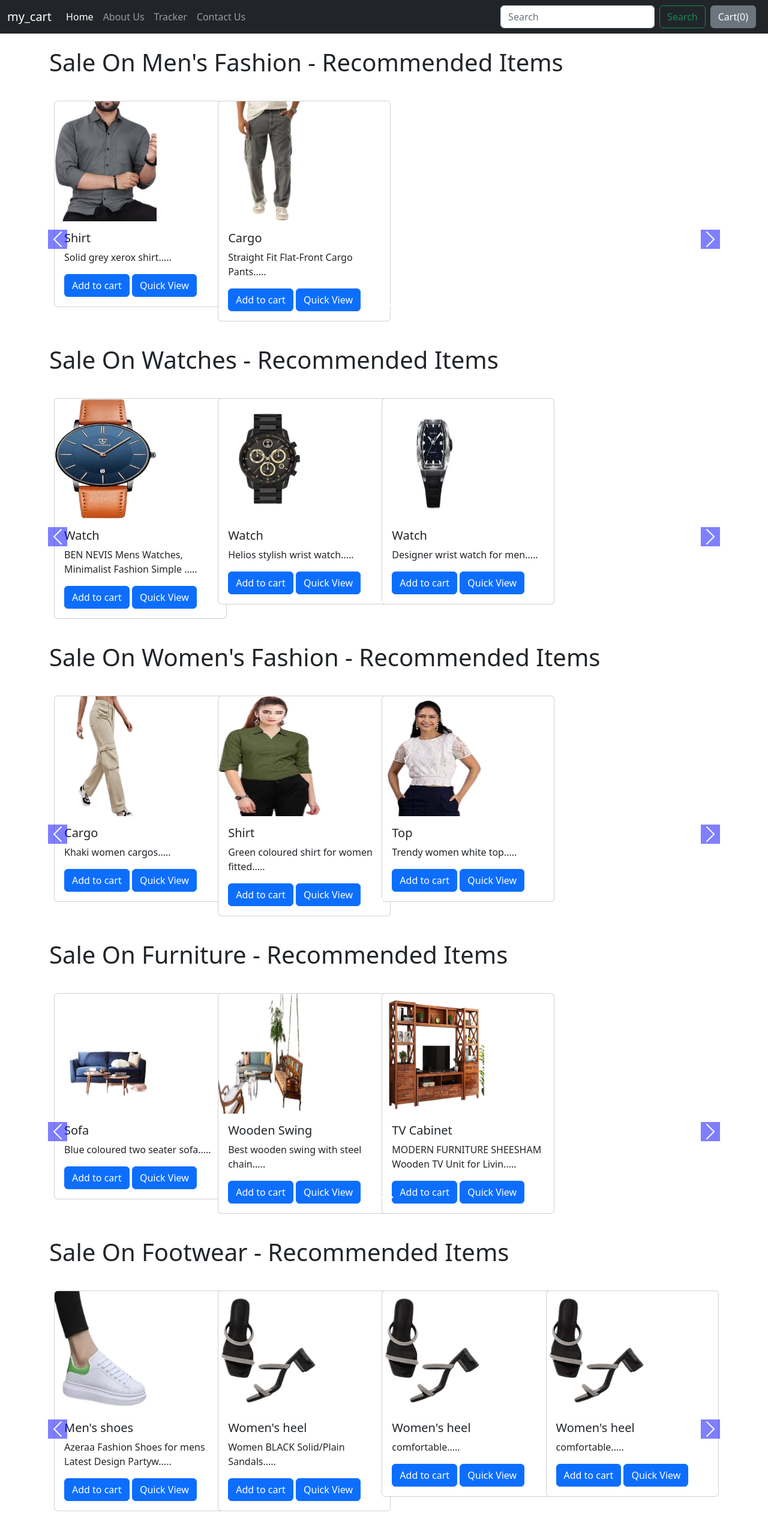
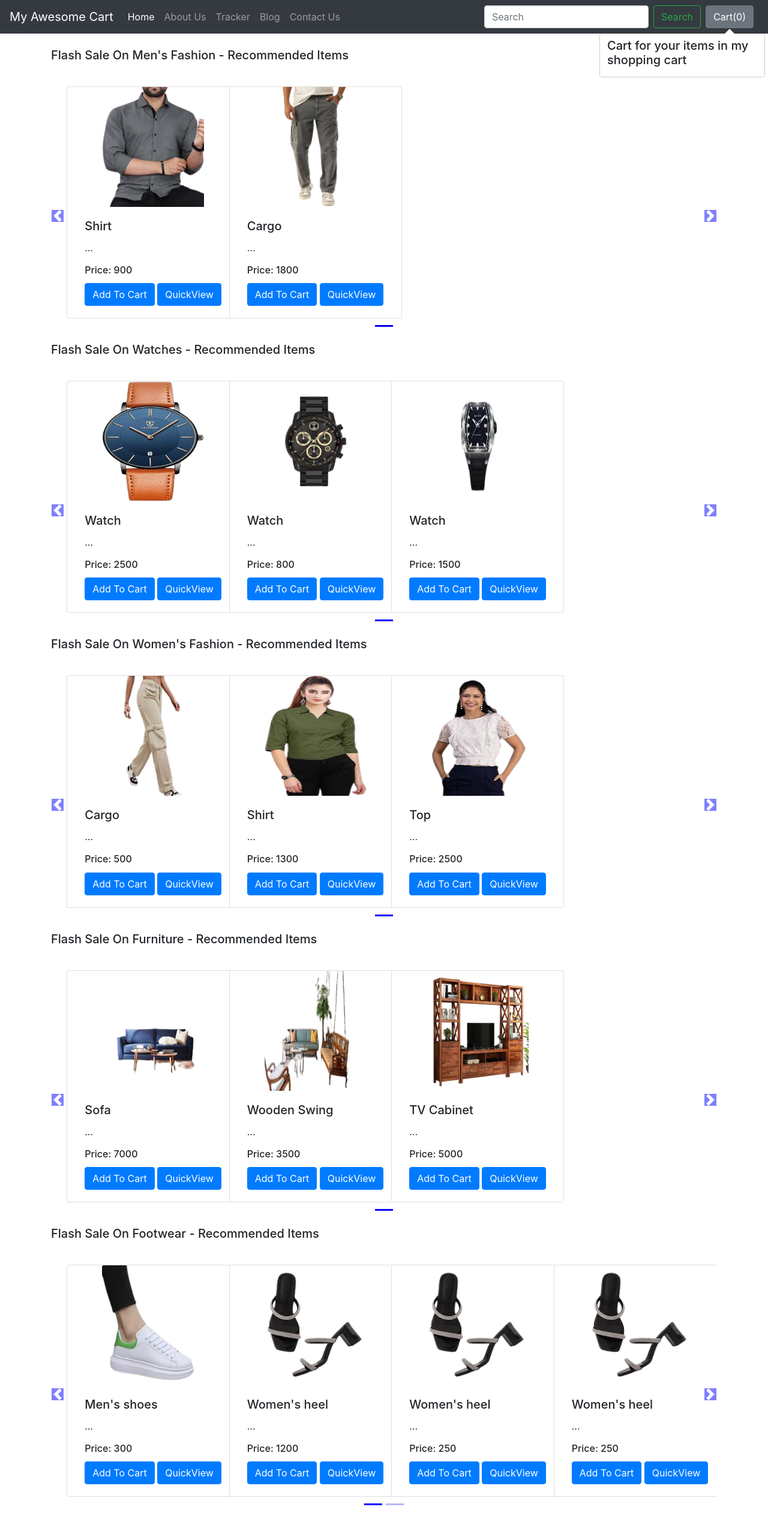
Before and after one commit to Geek-shreya/My_cart, a Django app: page /shop/ in a window 1280 px wide. Shown: the whole page at 60% size. After the commit the page ends 2510 px from the top, so only its background shows below. Run offline with Django 4.2, Linux system fonts and the light colour scheme; data comes from the database, SQL or seed files in the repository; both versions use the stored data as it was after the commit; some libraries are stand-ins or nearby versions.

Commit message:
add to cart

```diff
--- a/cart/shop/templates/shop/about.html
+++ b/cart/shop/templates/shop/about.html
@@ -21,17 +21,17 @@
       <!-- Example row of columns -->
       <div class="row">
         <div class="col-md-4">
-          <h2>Shreya Garg</h2>
+          <h2>Shreya Garg - Founder</h2>
           <p>Donec id elit non mi porta gravida at eget metus. Fusce dapibus, tellus ac cursus commodo, tortor mauris condimentum nibh, ut fermentum massa justo sit amet risus. Etiam porta sem malesuada magna mollis euismod. Donec sed odio dui. </p>
           <p><a class="btn btn-secondary" href="#" role="button">View details &raquo;</a></p>
         </div>
         <div class="col-md-4">
-          <h2>Heading</h2>
+          <h2>Co-Founder</h2>
           <p>Donec id elit non mi porta gravida at eget metus. Fusce dapibus, tellus ac cursus commodo, tortor mauris condimentum nibh, ut fermentum massa justo sit amet risus. Etiam porta sem malesuada magna mollis euismod. Donec sed odio dui. </p>
           <p><a class="btn btn-secondary" href="#" role="button">View details &raquo;</a></p>
         </div>
         <div class="col-md-4">
-          <h2>Heading</h2>
+          <h2>Manager</h2>
           <p>Donec sed odio dui. Cras justo odio, dapibus ac facilisis in, egestas eget quam. Vestibulum id ligula porta felis euismod semper. Fusce dapibus, tellus ac cursus commodo, tortor mauris condimentum nibh, ut fermentum massa justo sit amet risus.</p>
           <p><a class="btn btn-secondary" href="#" role="button">View details &raquo;</a></p>
         </div>
--- a/cart/shop/templates/shop/basic.html
+++ b/cart/shop/templates/shop/basic.html
@@ -1,54 +1,70 @@
 <!doctype html>
 <html lang="en">
   <head>
+    <!-- Required meta tags -->
     <meta charset="utf-8">
-    <meta name="viewport" content="width=device-width, initial-scale=1">
-    <title>{%block title%} {% endblock %}</title>
-    <link href="https://cdn.jsdelivr.net/npm/bootstrap@5.2.3/dist/css/bootstrap.min.css" rel="stylesheet" integrity="sha384-rbsA2VBKQhggwzxH7pPCaAqO46MgnOM80zW1RWuH61DGLwZJEdK2Kadq2F9CUG65" crossorigin="anonymous">
+    <meta name="viewport" content="width=device-width, initial-scale=1, shrink-to-fit=no">
+
+    <!-- Bootstrap CSS -->
+    <link rel="stylesheet" href="https://stackpath.bootstrapcdn.com/bootstrap/4.2.1/css/bootstrap.min.css" integrity="sha384-GJzZqFGwb1QTTN6wy59ffF1BuGJpLSa9DkKMp0DgiMDm4iYMj70gZWKYbI706tWS" crossorigin="anonymous">
+
+    <title>{% block title%} {% endblock %}</title>
      <style>
-        {%block css %} {% endblock %}
+       {% block css %} {% endblock %}
   </style>
-    <script src="https://ajax.googleapis.com/ajax/libs/jquery/3.5.1/jquery.min.js"></script>
   </head>
   <body>
-    {% load static %}
-    <!-- navbar -->
+
     <nav class="navbar navbar-expand-lg navbar-dark bg-dark">
-        <div class="container-fluid">
-          <a class="navbar-brand" href="/shop">my_cart</a>
-          <button class="navbar-toggler" type="button" data-bs-toggle="collapse" data-bs-target="#navbarSupportedContent" aria-controls="navbarSupportedContent" aria-expanded="false" aria-label="Toggle navigation">
+  <a class="navbar-brand" href="/shop">My Awesome Cart</a>
+  <button class="navbar-toggler" type="button" data-toggle="collapse" data-target="#navbarSupportedContent" aria-controls="navbarSupportedContent" aria-expanded="false" aria-label="Toggle navigation">
     <span class="navbar-toggler-icon"></span>
   </button>
+
   <div class="collapse navbar-collapse" id="navbarSupportedContent">
-            <ul class="navbar-nav me-auto mb-2 mb-lg-0">
-              <li class="nav-item">
-                <a class="nav-link active" aria-current="page" href="/shop">Home</a>
+    <ul class="navbar-nav mr-auto">
+      <li class="nav-item active">
+        <a class="nav-link" href="/shop">Home <span class="sr-only">(current)</span></a>
       </li>
       <li class="nav-item">
         <a class="nav-link" href="/shop/about">About Us</a>
       </li>
+
       <li class="nav-item">
         <a class="nav-link" href="/shop/tracker">Tracker</a>
       </li>
+
+      <li class="nav-item">
+        <a class="nav-link" href="/blog">Blog</a>
+      </li>
+
        <li class="nav-item">
         <a class="nav-link" href="/shop/contact">Contact Us</a>
       </li>
+
+
     </ul>
-            <form class="d-flex" role="search">
-              <input class="form-control me-2" type="search" placeholder="Search" aria-label="Search">
-              <button class="btn btn-outline-success" type="submit">Search</button>
+    <form method='get' action='/shop/search/' class="form-inline my-2 my-lg-0">
+      <input class="form-control mr-sm-2" type="search" placeholder="Search" aria-label="Search" name="search" id="search">
+      <button class="btn btn-outline-success my-2 my-sm-0" type="submit">Search</button>
     </form>
-            <button type="button" class="btn btn-secondary mx-2" id="popcart" data-bs-container="body" data-bs-toggle="popover" data-html="true" data-bs-placement="bottom" data-bs-content="Bottom popover">
+    <button type="button" class="btn btn-secondary mx-2" id="popcart" data-container="body" data-toggle="popover" data-placement="bottom" data-html="true" data-content="Vivamus
+sagittis lacus vel augue laoreet rutrum faucibus.">
+
+
   Cart(<span id="cart">0</span>)
 </button>
   </div>
-        </div>
 </nav>
+  {% block body %} {% endblock %}
 
-      {%block body %} {% endblock %}
-
-      <script src="https://cdn.jsdelivr.net/npm/bootstrap@5.2.3/dist/js/bootstrap.bundle.min.js" integrity="sha384-kenU1KFdBIe4zVF0s0G1M5b4hcpxyD9F7jL+jjXkk+Q2h455rYXK/7HAuoJl+0I4" crossorigin="anonymous"></script>
-
-      {%block js %} {% endblock %}
+    <!-- Optional JavaScript -->
+    <!-- jQuery first, then Popper.js, then Bootstrap JS -->
+    <script src="https://code.jquery.com/jquery-3.3.1.js"
+  integrity="sha256-2Kok7MbOyxpgUVvAk/HJ2jigOSYS2auK4Pfzbm7uH60="
+  crossorigin="anonymous"></script>
+    <script src="https://cdnjs.cloudflare.com/ajax/libs/popper.js/1.14.6/umd/popper.min.js" integrity="sha384-wHAiFfRlMFy6i5SRaxvfOCifBUQy1xHdJ/yoi7FRNXMRBu5WHdZYu1hA6ZOblgut" crossorigin="anonymous"></script>
+    <script src="https://stackpath.bootstrapcdn.com/bootstrap/4.2.1/js/bootstrap.min.js" integrity="sha384-B0UglyR+jN6CkvvICOB2joaf5I4l3gm9GU6Hc1og6Ls7i6U/mkkaduKaBhlAXv9k" crossorigin="anonymous"></script>
+    {% block js %} {% endblock %}
   </body>
 </html>
--- a/cart/shop/templates/shop/index.html
+++ b/cart/shop/templates/shop/index.html
@@ -1,131 +1,190 @@
-{%extends "shop/basic.html"%}
-
-{%block title%} shop {%endblock%}
-
-{%block css%}
-
+{% extends 'shop/basic.html' %}
+{% block title%} MyAwesomeCart - Best Ecommerce Website{% endblock %}
+{% block css %}
 .col-md-3
 {
-    display:inline-block;
-    margin-left: -4px;
+display: inline-block;
+margin-left:-4px;
+}
+.carousel-indicators .active {
+background-color: blue;
 }
 .col-md-3 img{
 width: 170px;
 height: 200px;
 }
-.carousel-indicators :active{
-    background-color: blue;
-}
-body .carousel-indicators li{
+body .carousel-indicator li{
 background-color: blue;
 }
 body .carousel-indicators{
-    bottom: 0;
+bottom: -40px;
+}
+.carousel-indicators li {
+
+
+    background-color: #7270fc;
 }
 body .carousel-control-prev-icon,
 body .carousel-control-next-icon{
 background-color: blue;
-    margin-top: -350px;
 }
 .carousel-control-prev,
 .carousel-control-next{
 top: auto;
 bottom: auto;
-    padding-top: 422px;
+padding-top: 222px;
 }
 body .no-padding{
-     padding-left: 0;
+padding-left: 0,
 padding-right: 0;
 }
-
-{%endblock%}
-
-{%block body%}
-
-      {% load static%}
-      <!-- carousel -->
+{% endblock %}
+{% block body %}
+{% load static %}
 <div class="container">
-      <!-- slideshow starts here -->
-      {% for product, range, nslides in allProds %}
-        <h1 class="my-4">Sale On {{product.0.category}} - Recommended Items</h1>
+    <!--Slideshow starts here -->
+    {% for product, range, nSlides in allProds %}
+    <h5 class="my-4">Flash Sale On {{product.0.category}} - Recommended Items</h5>
     <div class="row">
-        <div id="demo{{forloop.counter}}" class="col carousel slide my-3" data-rise="carousel">
-            <div class="carousel-indicators">
-              <button type="button" data-bs-target="#demo{{forloop.counter}}" data-bs-slide-to="0" class="active" aria-current="true" aria-label="Slide 1"></button>
-
+        <div id="demo{{forloop.counter}}" class="col carousel slide my-3" data-ride="carousel">
+            <ul class="carousel-indicators">
+                <li data-target="#demo{{forloop.counter}}" data-slide-to="0" class="active"></li>
                 {% for i in range %}
-            <button type="button" data-bs-target="#demo{{forloop.parentloop.counter}}" data-bs-slide-to="{{i}}" aria-label="Slide 2"></button>
+                <li data-target="#demo{{forloop.parentloop.counter}}" data-slide-to="{{i}}"></li>
                 {% endfor %}
-            {% comment %} <button type="button" data-bs-target="#demo" data-bs-slide-to="2" aria-label="Slide 3"></button> {% endcomment %}
-            </div>
-
-        <div class="container carousel-inner no=padding">
+            </ul>
+            <div class="container carousel-inner no-padding">
                 <div class="carousel-item active">
-
-
                     {% for i in product %}
                     <div class="col-xs-3 col-sm-3 col-md-3">
-                    <div class="card" style="width: 18rem;">
-                        <img src="/media/{{i.image}}" class="card-img-top" alt="...">
+                        <div class="card align-items-center" style="width: 18rem;">
+                            <img src='/media/{{i.image}}' class="card-img-top" alt="...">
                             <div class="card-body">
-                          <h5 class="card-title">{{i.product_name}}</h5>
-                          <p class="card-text">{{i.description|slice:"0:50"}}.....</p>
-                          <button id="pr{{i.id}}" class="btn btn-primary cart">Add to cart</button>
-                          <a href="/shop/products/{{i.id}}"><button id="qv{{i.id}}" class="btn btn-primary cart">Quick View</button></a>
+                                <h5 class="card-title" id="namepr{{i.id}}">{{i.product_name}}</h5>
+                                <p class="card-text">{{i.desc|slice:"0:53"}}...</p>
+                                <h6 class="card-title" >Price: <span id="pricepr{{i.id}}">{{i.price}}</span></h6>
+                                <span id="divpr{{i.id}}" class="divpr">
+                                    <button id="pr{{i.id}}" class="btn btn-primary cart">Add To Cart</button>
+                                </span>
+                                <a href="/shop/products/{{i.id}}"><button id="qv{{i.id}}" class="btn btn-primary cart">QuickView</button></a>
                             </div>
                         </div>
                     </div>
-                {% if forloop.counter|divisibleby:4 and forloop.counter > 0 and not forloop.last%}
-              </div> <div class="carousel-item">
+                    {% if forloop.counter|divisibleby:4 and forloop.counter > 0 and not forloop.last %}
+                </div>
+                <div class="carousel-item">
                     {% endif %}
-
                     {% endfor %}
                 </div>
             </div>
         </div>
-
         <!-- left and right controls for the slide -->
-            <a class="carousel-control-prev" href="#demo{{forloop.counter}}" data-bs-slide="prev">
-                <span class="carousel-control-prev-icon" aria-hidden="true"></span>
+        <a class="carousel-control-prev" href="#demo{{forloop.counter}}" data-slide="prev">
+            <span class="carousel-control-prev-icon"></span>
         </a>
-            <a class="carousel-control-next" href="#demo{{forloop.counter}}" data-bs-slide="next">
-            <span class="carousel-control-next-icon" aria-hidden="true"></span>
+        <a class="carousel-control-next" href="#demo{{forloop.counter}}" data-slide="next">
+            <span class="carousel-control-next-icon"></span>
         </a>
     </div>
     {% endfor %}
-{%endblock%}
+</div>
+{% endblock %}
+{% block js %}
+<script>
+// Find out the cart items from localStorage
+if (localStorage.getItem('cart') == null) {
+    var cart = {};
+} else {
+    cart = JSON.parse(localStorage.getItem('cart'));
+    updateCart(cart);
+}
+
+// If the add to cart button is clicked, add/increment the item
+//$('.cart').click(function() {
+    $('.divpr').on('click', 'button.cart', function(){
+    var idstr = this.id.toString();
+    if (cart[idstr] != undefined) {
+        qty = cart[idstr][0] + 1;
+    } else {
+        qty = 1;
+        name = document.getElementById('name'+idstr).innerHTML;
+        price = document.getElementById('price'+idstr).innerHTML;
+        cart[idstr] = [qty, name, parseInt(price)];
+
+    }
+    updateCart(cart);
+
+});
+
+//Add Popover to cart
+$('#popcart').popover();
+updatePopover(cart);
+
+function updatePopover(cart) {
+    console.log('We are inside updatePopover');
+    var popStr = "";
+    popStr = popStr + "<h5> Cart for your items in my shopping cart </h5><div class='mx-2 my-2'>";
+    var i = 1;
+    for (var item in cart) {
+        popStr = popStr + "<b>" + i + "</b>. ";
+        popStr = popStr + document.getElementById('name' + item).innerHTML.slice(0, 19) + "... Qty: " + cart[item][0] + '<br>';
+        i = i + 1;
+
+    }
+
+    popStr = popStr + "</div> <a href='/shop/checkout'><button class='btn btn-primary' id ='checkout'>Checkout</button></a> <button class='btn btn-primary' onclick='clearCart()' id ='clearCart'>Clear Cart</button>     "
+    console.log(popStr);
+    document.getElementById('popcart').setAttribute('data-content', popStr);
+    $('#popcart').popover('show');
+
+}
+
+function clearCart() {
+    cart = JSON.parse(localStorage.getItem('cart'));
+    for (var item in cart) {
+        document.getElementById('div' + item).innerHTML = '<button id="' + item + '" class="btn btn-primary cart">Add To Cart</button>'
+    }
+    localStorage.clear();
+    cart = {};
+    updateCart(cart);
 
 
-{%block js %}
+}
 
-    <script>
-      console.log('working');
-      if(localStorage.getItem('cart') == null){
-      var cart = {};
+function updateCart(cart) {
+    var sum = 0;
+    for (var item in cart) {
+        sum = sum + cart[item][0];
+        document.getElementById('div' + item).innerHTML = "<button id='minus" + item + "' class='btn btn-primary minus'>-</button> <span id='val" + item + "''>" + cart[item][0] + "</span> <button id='plus" + item + "' class='btn btn-primary plus'> + </button>";
+
     }
-      else
-      {
-      cart = JSON.parse(localStorage.getItem('cart'));
-      document.getElementById('cart').innerHTML = Object.keys(cart).length;
+    localStorage.setItem('cart', JSON.stringify(cart));
+    document.getElementById('cart').innerHTML = sum;
+    console.log(cart);
+    updatePopover(cart);
 }
-      $('.cart').click(function(){
-      console.log('clicked');
-      var idstr = this.id.toString();
-      console.log(idstr);
-      if (cart[idstr] != undefined){
-      cart[idstr] = cart[idstr] + 1;
+
+// If plus or minus button is clicked, change the cart as well as the display value
+$('.divpr').on("click", "button.minus", function() {
+    a = this.id.slice(7, );
+    cart['pr' + a][0] = cart['pr' + a][0] - 1;
+    cart['pr' + a][0] = Math.max(0, cart['pr' + a][0]);
+    if (cart['pr' + a][0] == 0){
+        document.getElementById('divpr' + a).innerHTML = '<button id="pr'+a+'" class="btn btn-primary cart">Add to Cart</button>';
+        delete cart['pr'+a];
     }
-      else
-      {
-      cart[idstr] = 1;
+    else{
+        document.getElementById('valpr' + a).innerHTML = cart['pr' + a][0];
     }
-      console.log(cart);
-      localStorage.setItem('cart', JSON.stringify(cart));
-      document.getElementById('cart').innerHTML = Object.keys(cart).length;
+    updateCart(cart);
+
 });
 
-      $('#popcart').popover()
-      document.getElementById("popcart".setAttribute('data-content', '<h5>Cart for your items</h5>'));
+$('.divpr').on("click", "button.plus", function() {
+    a = this.id.slice(6, );
+    cart['pr' + a][0] = cart['pr' + a][0] + 1;
+    document.getElementById('valpr' + a).innerHTML = cart['pr' + a][0];
+    updateCart(cart);
+});
 </script>
-
 {% endblock %}
```
Also changed, not shown: cart/shop/templates/shop/productView.html (+10 -3 lines), cart/db.sqlite3. Lines whose indentation alone changed are shown as unchanged.
